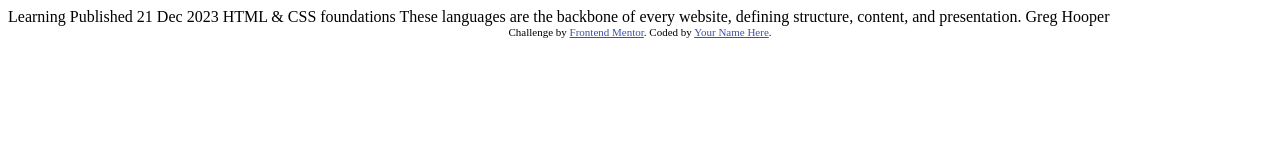
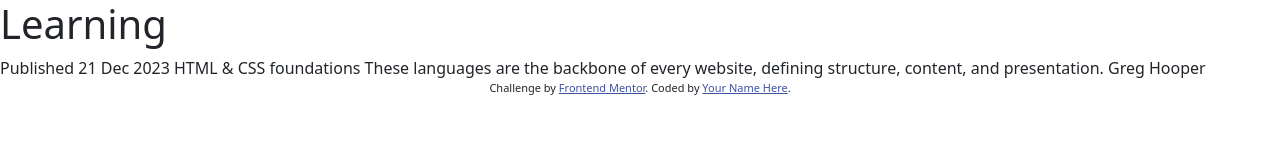
Before and after one commit to petrihcour/blog-preview-card, a plain HTML site: page index.html in a window 1280 px wide. Drawn offline with nearby package versions, Linux system fonts and the light colour scheme.

Commit message:
add bootstrap CSS CDN for ease into HTML file

```diff
--- a/index.html
+++ b/index.html
@@ -8,6 +8,8 @@
 
   <title>Frontend Mentor | Blog preview card</title>
 
+  <link href="https://cdn.jsdelivr.net/npm/bootstrap@5.3.3/dist/css/bootstrap.min.css" rel="stylesheet" integrity="sha384-QWTKZyjpPEjISv5WaRU9OFeRpok6YctnYmDr5pNlyT2bRjXh0JMhjY6hW+ALEwIH" crossorigin="anonymous">
+
   <!-- Feel free to remove these styles or customise in your own stylesheet 👍 -->
   <style>
     .attribution { font-size: 11px; text-align: center; }
@@ -16,7 +18,7 @@
 </head>
 <body>
 
-  Learning
+  <h1> Learning </h1>
 
   Published 21 Dec 2023
 
```
